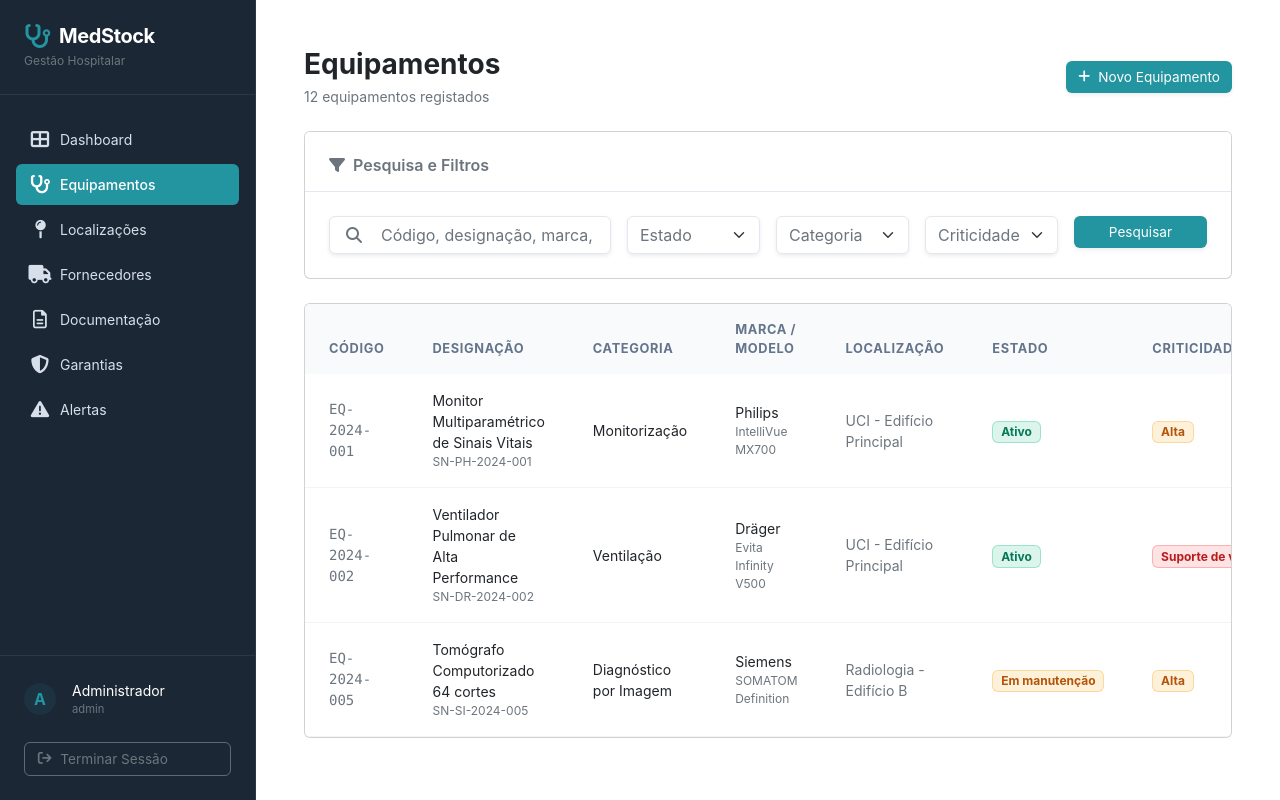
After one commit to 1231184/Projeto_SIBDAS, a PHP site: page /private/equipamentos/lista.html in a window 1280 px wide. The commit adds this page. Run offline with PHP 8.4, Linux system fonts and the light colour scheme; some web fonts are replaced.

Commit message:
Implementação da página de listagem de equipamentos

```diff
--- a/assets/css/1231184.css
+++ b/assets/css/1231184.css
@@ -184,3 +199,140 @@ body {
 section[id] {
     scroll-margin-top: 100px;
 }
+
+/*Comecei aqui os equipamentos*/
+/* Badges Suaves para Tabelas (Backend) */
+.badge-soft-success {
+    background-color: rgba(16, 185, 129, 0.15);
+    color: #047857;
+    border: 1px solid rgba(16, 185, 129, 0.3);
+}
+
+.badge-soft-warning {
+    background-color: rgba(245, 158, 11, 0.15);
+    color: #b45309;
+    border: 1px solid rgba(245, 158, 11, 0.3);
+}
+
+.badge-soft-danger {
+    background-color: rgba(239, 68, 68, 0.15);
+    color: #b91c1c;
+    border: 1px solid rgba(239, 68, 68, 0.3);
+}
+
+.badge-soft-info {
+    background-color: rgba(14, 165, 233, 0.15);
+    color: #0369a1;
+    border: 1px solid rgba(14, 165, 233, 0.3);
+}
+
+.font-monospace {
+    font-family: 'Menlo', 'Monaco', 'Courier New', monospace;
+}
+
+/* Barra de Pesquisa Contínua */
+.search-group {
+    border: 1px solid #e2e8f0;
+    border-radius: 0.375rem;
+    overflow: hidden;
+    background-color: #fff;
+}
+.search-group .input-group-text,
+.search-group .form-control {
+    border: none !important;
+    background: transparent !important;
+}
+.search-group .form-control:focus {
+    box-shadow: none;
+}
+
+/* Botões de Ação Quadrados (Tabela) */
+.btn-action {
+    width: 32px;
+    height: 32px;
+    padding: 0;
+    display: inline-flex;
+    align-items: center;
+    justify-content: center;
+    border-radius: 0.375rem;
+    background-color: transparent;
+    border: 1px solid transparent;
+    color: #64748b;
+    transition: all 0.2s;
+    text-decoration: none;
+}
+.btn-action:hover {
+    background-color: #f1f5f9;
+    border-color: #e2e8f0;
+    color: #0f172a;
+}
+.btn-action.text-danger:hover {
+    background-color: #fef2f2;
+    color: #dc2626 !important;
+    border-color: #fecaca;
+}
+
+/* Ajustes finos para a Tabela */
+.table-custom th {
+    font-size: 0.8rem;
+    text-transform: uppercase;
+    letter-spacing: 0.05em;
+    color: #64748b;
+    border-bottom: 1px solid #e2e8f0;
+    background-color: #f8fafc !important;
+}
+.table-custom td {
+    vertical-align: middle;
+    border-bottom: 1px solid #f1f5f9;
+}
+
+/* ============================================================
+   SIDEBAR (Menu Lateral do Backend)
+   ============================================================ */
+
+.sidebar-backend {
+    background-color: hsl(213, 32%, 16%);
+    border-right: 1px solid hsl(213, 25%, 22%);
+}
+
+.sidebar-border-light {
+    border-color: hsl(213, 25%, 22%) !important;
+}
+
+/* Links do Menu */
+.sidebar-item {
+    color: hsl(210, 30%, 88%); /* Cinza claro subtil */
+    font-size: 0.875rem; /* Tamanho exato do Replit (14px) */
+    padding: 0.625rem 0.75rem; /* Espaçamento exato py-2.5 px-3 */
+    border-radius: 0.375rem;
+    transition: all 0.2s ease-in-out;
+    text-decoration: none;
+}
+
+.sidebar-item:hover {
+    background-color: hsl(213, 25%, 22%);
+    color: #ffffff;
+}
+
+/* Link Ativo */
+.sidebar-item.active {
+    background-color: var(--brand-color);
+    color: #ffffff;
+    font-weight: 500;
+}
+
+/* Alinhamento perfeito dos Ícones */
+.sidebar-item i {
+    font-size: 1.15rem;
+    width: 24px; /* Força os ícones a terem a mesma largura para o texto alinhar */
+    text-align: center;
+}
+
+/* Scrollbar da Sidebar */
+.sidebar-scroll::-webkit-scrollbar {
+    width: 6px;
+}
+.sidebar-scroll::-webkit-scrollbar-thumb {
+    background-color: hsl(213, 25%, 30%);
+    border-radius: 10px;
+}
--- /dev/null
+++ b/private/equipamentos/lista.html
@@ -0,0 +1,273 @@
+<!DOCTYPE html>
+<html lang="pt-PT">
+
+<head>
+    <meta charset="UTF-8">
+    <meta name="viewport" content="width=device-width, initial-scale=1.0">
+    <title>MedStock — Equipamentos</title>
+
+    <link rel="stylesheet" href="../../assets/bootstrap/bootstrap.min.css">
+    <link rel="stylesheet" href="../../assets/fontawesome/all.min.css">
+    <link rel="stylesheet" href="../../assets/css/1231184.css">
+</head>
+
+<body class="d-flex vh-100 overflow-hidden bg-backend">
+
+    <aside class="sidebar-backend d-none d-md-flex flex-column flex-shrink-0 h-100" style="width: 256px;">
+        <div class="p-4 sidebar-border-light border-bottom">
+            <div class="d-flex align-items-center gap-2">
+                <i class="fa-solid fa-stethoscope fs-4 text-brand"></i>
+                <h1 class="fs-5 fw-bold text-white mb-0" style="letter-spacing: -0.02em;">MedStock</h1>
+            </div>
+            <p class="text-secondary small mb-0 mt-1" style="font-size: 0.75rem;">Gestão Hospitalar</p>
+        </div>
+
+        <nav class="flex-grow-1 overflow-auto sidebar-scroll py-4 px-3">
+            <ul class="nav flex-column gap-1">
+                <li class="nav-item">
+                    <a href="../dashboard.html" class="sidebar-item d-flex align-items-center gap-2">
+                        <i class="fa-solid fa-table-cells-large"></i>
+                        <span>Dashboard</span>
+                    </a>
+                </li>
+                <li class="nav-item">
+                    <a href="lista.html" class="sidebar-item active d-flex align-items-center gap-2">
+                        <i class="fa-solid fa-stethoscope"></i>
+                        <span>Equipamentos</span>
+                    </a>
+                </li>
+                <li class="nav-item">
+                    <a href="../localizacoes/lista.html" class="sidebar-item d-flex align-items-center gap-2">
+                        <i class="fa-solid fa-map-pin"></i>
+                        <span>Localizações</span>
+                    </a>
+                </li>
+                <li class="nav-item">
+                    <a href="../fornecedores/lista.html" class="sidebar-item d-flex align-items-center gap-2">
+                        <i class="fa-solid fa-truck"></i>
+                        <span>Fornecedores</span>
+                    </a>
+                </li>
+                <li class="nav-item">
+                    <a href="../documentacao/lista.html" class="sidebar-item d-flex align-items-center gap-2">
+                        <i class="fa-regular fa-file-lines"></i>
+                        <span>Documentação</span>
+                    </a>
+                </li>
+                <li class="nav-item">
+                    <a href="../garantias/lista.html" class="sidebar-item d-flex align-items-center gap-2">
+                        <i class="fa-solid fa-shield-halved"></i>
+                        <span>Garantias</span>
+                    </a>
+                </li>
+                <li class="nav-item">
+                    <a href="../alertas/lista.html" class="sidebar-item d-flex align-items-center gap-2">
+                        <i class="fa-solid fa-triangle-exclamation"></i>
+                        <span>Alertas</span>
+                    </a>
+                </li>
+            </ul>
+        </nav>
+
+        <div class="p-4 sidebar-border-light border-top">
+            <div class="d-flex align-items-center gap-3 mb-4">
+                <div class="rounded-circle d-flex align-items-center justify-content-center fw-bold bg-brand-subtle text-brand"
+                    style="width: 32px; height: 32px;">A</div>
+                <div class="d-flex flex-column overflow-hidden">
+                    <span class="text-white text-truncate small fw-medium">Administrador</span>
+                    <span class="text-secondary text-truncate" style="font-size: 0.7rem;">admin</span>
+                </div>
+            </div>
+            <a href="../../index.html"
+                class="btn btn-outline-secondary w-100 text-start border-0 text-secondary d-flex align-items-center gap-2 shadow-none hover-white-btn">
+                <i class="fa-solid fa-arrow-right-from-bracket"></i> Terminar Sessão
+            </a>
+        </div>
+    </aside>
+
+    <main class="flex-grow-1 overflow-auto p-4 p-md-5">
+
+        <header class="d-md-none d-flex align-items-center justify-content-between mb-4 pb-3 border-bottom">
+            <div class="d-flex align-items-center gap-2">
+                <i class="fa-solid fa-stethoscope fs-5 text-brand"></i>
+                <h1 class="h5 fw-bold mb-0 text-dark">MedStock</h1>
+            </div>
+            <button class="btn btn-light border-0 shadow-sm"><i class="fa-solid fa-bars"></i></button>
+        </header>
+
+        <div class="d-flex flex-column flex-md-row align-items-md-center justify-content-between mb-4 gap-3">
+            <div>
+                <h1 class="h3 fw-bold text-dark mb-1">Equipamentos</h1>
+                <p class="text-muted small mb-0">12 equipamentos registados</p>
+            </div>
+            <a href="novo.html" class="btn btn-brand d-inline-flex align-items-center gap-2 shadow-sm">
+                <i class="fa-solid fa-plus"></i> Novo Equipamento
+            </a>
+        </div>
+
+        <div class="card dash-card mb-4">
+            <div class="card-header bg-white border-bottom pt-4 pb-3 px-4" style="border-color: #e2e8f0 !important;">
+                <h6 class="fw-semibold text-muted mb-0 d-flex align-items-center gap-2">
+                    <i class="fa-solid fa-filter"></i> Pesquisa e Filtros
+                </h6>
+            </div>
+            <div class="card-body p-4">
+                <div class="row g-3">
+                    <div class="col-md-12 col-lg-4">
+                        <div class="input-group search-group shadow-sm">
+                            <span class="input-group-text text-muted ps-3 pe-2">
+                                <i class="fa-solid fa-magnifying-glass"></i>
+                            </span>
+                            <input type="text" class="form-control"
+                                placeholder="Código, designação, marca, modelo, série...">
+                        </div>
+                    </div>
+                    <div class="col-sm-6 col-md-3 col-lg-2">
+                        <select class="form-select shadow-sm text-muted" style="border-color: #e2e8f0;">
+                            <option selected>Estado</option>
+                            <option value="1">Ativo</option>
+                            <option value="2">Inativo</option>
+                            <option value="3">Em manutenção</option>
+                        </select>
+                    </div>
+                    <div class="col-sm-6 col-md-3 col-lg-2">
+                        <select class="form-select shadow-sm text-muted" style="border-color: #e2e8f0;">
+                            <option selected>Categoria</option>
+                            <option value="1">Ventilação</option>
+                            <option value="2">Monitorização</option>
+                        </select>
+                    </div>
+                    <div class="col-sm-6 col-md-3 col-lg-2">
+                        <select class="form-select shadow-sm text-muted" style="border-color: #e2e8f0;">
+                            <option selected>Criticidade</option>
+                            <option value="1">Alta</option>
+                            <option value="2">Média</option>
+                            <option value="3">Suporte de Vida</option>
+                        </select>
+                    </div>
+                    <div class="col-sm-6 col-md-3 col-lg-2">
+                        <button class="btn btn-brand w-100 shadow-sm">Pesquisar</button>
+                    </div>
+                </div>
+            </div>
+        </div>
+
+        <div class="card dash-card overflow-hidden">
+            <div class="card-body p-0">
+                <div class="table-responsive">
+                    <table class="table table-hover table-custom mb-0">
+                        <thead>
+                            <tr>
+                                <th class="px-4 py-3 border-0" style="width: 120px;">Código</th>
+                                <th class="px-4 py-3 border-0">Designação</th>
+                                <th class="px-4 py-3 border-0">Categoria</th>
+                                <th class="px-4 py-3 border-0">Marca / Modelo</th>
+                                <th class="px-4 py-3 border-0">Localização</th>
+                                <th class="px-4 py-3 border-0">Estado</th>
+                                <th class="px-4 py-3 border-0">Criticidade</th>
+                                <th class="px-4 py-3 border-0 text-end">Ações</th>
+                            </tr>
+                        </thead>
+                        <tbody>
+                            <tr>
+                                <td class="px-4 py-3 text-muted small font-monospace">EQ-2024-001</td>
+                                <td class="px-4 py-3">
+                                    <div class="fw-medium text-dark small">Monitor Multiparamétrico de Sinais Vitais
+                                    </div>
+                                    <div class="text-muted" style="font-size: 0.75rem;">SN-PH-2024-001</div>
+                                </td>
+                                <td class="px-4 py-3 small text-dark">Monitorização</td>
+                                <td class="px-4 py-3">
+                                    <div class="fw-medium text-dark small">Philips</div>
+                                    <div class="text-muted" style="font-size: 0.75rem;">IntelliVue MX700</div>
+                                </td>
+                                <td class="px-4 py-3 small text-muted">UCI - Edifício Principal</td>
+                                <td class="px-4 py-3">
+                                    <span class="badge badge-soft-success">Ativo</span>
+                                </td>
+                                <td class="px-4 py-3">
+                                    <span class="badge badge-soft-warning">Alta</span>
+                                </td>
+                                <td class="px-4 py-3 text-end">
+                                    <div class="d-flex justify-content-end gap-1">
+                                        <a href="detalhes.html" class="btn-action" title="Ver Detalhes"><i
+                                                class="fa-regular fa-eye"></i></a>
+                                        <a href="editar.html" class="btn-action" title="Editar"><i
+                                                class="fa-solid fa-pencil"></i></a>
+                                        <button class="btn-action text-danger" title="Remover"><i
+                                                class="fa-solid fa-trash-can"></i></button>
+                                    </div>
+                                </td>
+                            </tr>
+
+                            <tr>
+                                <td class="px-4 py-3 text-muted small font-monospace">EQ-2024-002</td>
+                                <td class="px-4 py-3">
+                                    <div class="fw-medium text-dark small">Ventilador Pulmonar de Alta Performance</div>
+                                    <div class="text-muted" style="font-size: 0.75rem;">SN-DR-2024-002</div>
+                                </td>
+                                <td class="px-4 py-3 small text-dark">Ventilação</td>
+                                <td class="px-4 py-3">
+                                    <div class="fw-medium text-dark small">Dräger</div>
+                                    <div class="text-muted" style="font-size: 0.75rem;">Evita Infinity V500</div>
+                                </td>
+                                <td class="px-4 py-3 small text-muted">UCI - Edifício Principal</td>
+                                <td class="px-4 py-3">
+                                    <span class="badge badge-soft-success">Ativo</span>
+                                </td>
+                                <td class="px-4 py-3">
+                                    <span class="badge badge-soft-danger">Suporte de vida</span>
+                                </td>
+                                <td class="px-4 py-3 text-end">
+                                    <div class="d-flex justify-content-end gap-1">
+                                        <a href="detalhes.html" class="btn-action" title="Ver Detalhes"><i
+                                                class="fa-regular fa-eye"></i></a>
+                                        <a href="editar.html" class="btn-action" title="Editar"><i
+                                                class="fa-solid fa-pencil"></i></a>
+                                        <button class="btn-action text-danger" title="Remover"><i
+                                                class="fa-solid fa-trash-can"></i></button>
+                                    </div>
+                                </td>
+                            </tr>
+
+                            <tr>
+                                <td class="px-4 py-3 text-muted small font-monospace">EQ-2024-005</td>
+                                <td class="px-4 py-3">
+                                    <div class="fw-medium text-dark small">Tomógrafo Computorizado 64 cortes</div>
+                                    <div class="text-muted" style="font-size: 0.75rem;">SN-SI-2024-005</div>
+                                </td>
+                                <td class="px-4 py-3 small text-dark">Diagnóstico por Imagem</td>
+                                <td class="px-4 py-3">
+                                    <div class="fw-medium text-dark small">Siemens</div>
+                                    <div class="text-muted" style="font-size: 0.75rem;">SOMATOM Definition</div>
+                                </td>
+                                <td class="px-4 py-3 small text-muted">Radiologia - Edifício B</td>
+                                <td class="px-4 py-3">
+                                    <span class="badge badge-soft-warning">Em manutenção</span>
+                                </td>
+                                <td class="px-4 py-3">
+                                    <span class="badge badge-soft-warning">Alta</span>
+                                </td>
+                                <td class="px-4 py-3 text-end">
+                                    <div class="d-flex justify-content-end gap-1">
+                                        <a href="detalhes.html" class="btn-action" title="Ver Detalhes"><i
+                                                class="fa-regular fa-eye"></i></a>
+                                        <a href="editar.html" class="btn-action" title="Editar"><i
+                                                class="fa-solid fa-pencil"></i></a>
+                                        <button class="btn-action text-danger" title="Remover"><i
+                                                class="fa-solid fa-trash-can"></i></button>
+                                    </div>
+                                </td>
+                            </tr>
+                        </tbody>
+                    </table>
+                </div>
+            </div>
+        </div>
+    </main>
+
+    <script src="../../assets/bootstrap/bootstrap.bundle.min.js"></script>
+    <script src="../../assets/js/1231184.js"></script>
+</body>
+
+</html>
```
Also changed, not shown: other parts of assets/css/1231184.css (+58 -43 lines), public/index.html (+152 -41 lines), assets/img/fundo.png (added).
